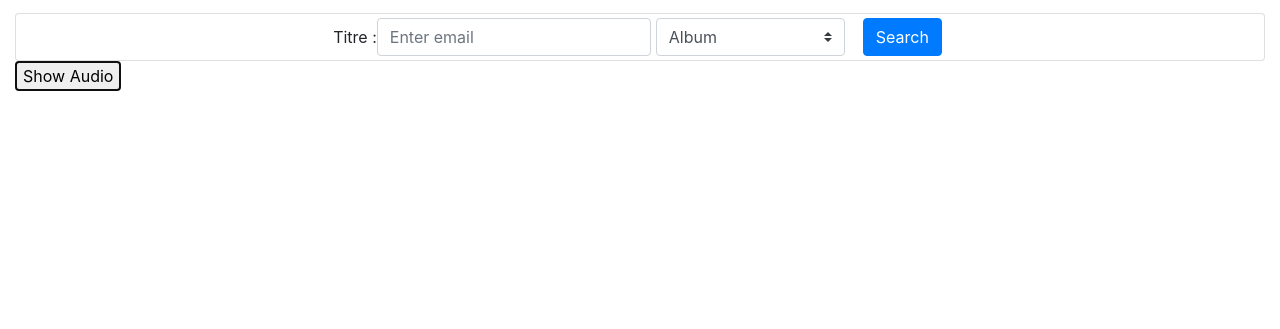
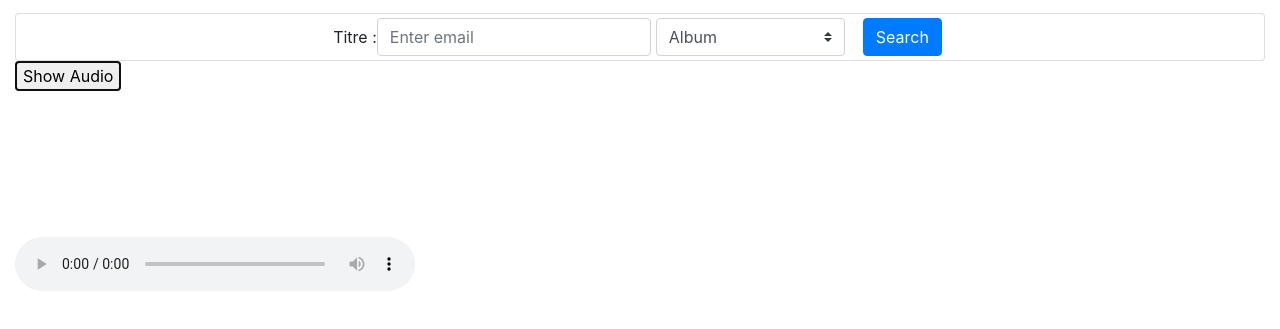
Before and after one commit to Mehdi-Zouaoui/Deez-Web, a plain HTML site: page pages/search.html in a window 1280 px wide. Both pictures are taken after a click on the button "Show Audio". Shown: the part 155-484 px from the top of the page. Drawn offline with nearby package versions, Linux system fonts and the light colour scheme.

Commit message:
Function to create dynamic audio element done

```diff
--- a/script.js
+++ b/script.js
@@ -25,6 +25,7 @@ function searchUserInput() {
         console.log("Résultat :", result.data);
         result.data.forEach(song => {
             deezerArray.push(song);
+            createAudio(song.preview);
         });
 
         console.log('Array' , deezerArray)
@@ -34,13 +35,16 @@ function test() {
     let userInput = (document.getElementById('userInput').value).toLowerCase();
     console.log(userInput);
 }
-function createAudio(){
-    console.log(deezerArray[0]);
+function createAudio(url){
+
     const audio = document.createElement('audio');
-    audio.src = deezerArray[0].preview;
+    audio.src = url;
     audio.classList.add("audioStyle");
+    audio.controls = true;
     console.log(audio);
-   $('#audioList').innerHTML(audio)
+    document.body.appendChild(audio);
+   $('#audioList').append(audio)
+
 }
 
 function pushDataInStorage(){
--- a/styles.css
+++ b/styles.css
@@ -2,7 +2,7 @@
 
 .audioStyle {
     min-width: 400px;
-    height: auto;
+    height: 200px;
     object-fit: inherit;
 }
 #audioList{
```
Also changed, not shown: pages/search.html (+1 -0 lines).
